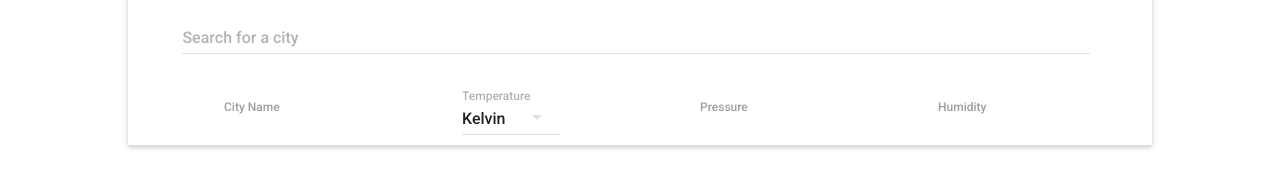
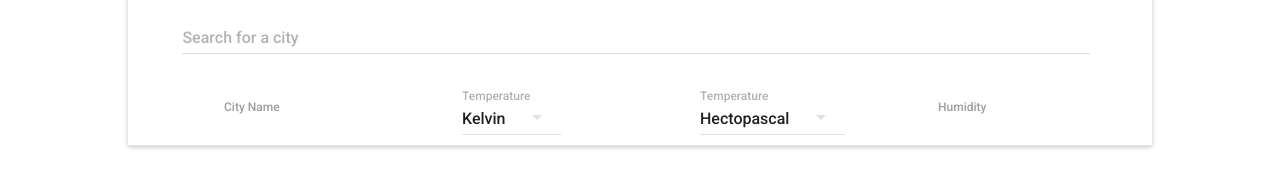
Before and after one commit to mayk93/OpenWeatherApp, a React (Create React App) app in the folder frontend/: page / in a window 1280 px wide. Shown: the part 314-502 px from the top of the page. Built offline with nearby package versions, Linux system fonts and the light colour scheme.

Commit message:
Changes:
1. Added Unit Select to Pressure and symbol to humidity

```diff
--- a/frontend/src/components/UnitSelect.js
+++ b/frontend/src/components/UnitSelect.js
@@ -17,7 +17,7 @@ export default (props) => {
         <SelectField
                   floatingLabelText="Temperature"
                   value={props.temperature_unit}
-                  onChange={props.handle_change}
+                  onChange={(event, index, value) => {props.handle_change(event, index, value, props.unit_type)}}
                   style={unit_select_style}
         >
             {
--- a/frontend/src/containers/WeatherList.js
+++ b/frontend/src/containers/WeatherList.js
@@ -46,17 +46,21 @@ class WeatherList extends Component {
                 {name: 'Celsius', symbol: '°C', value: 'celsius'},
                 {name: 'Fahrenheit', symbol: '°F', value: 'fahrenheit'}
             ],
+            pressure: [
+                {name: 'Hectopascal', symbol: 'hPA', value: 'default'},
+                {name: 'Pascal', symbol: 'PA', value: 'pascal'}
+            ]
         }
 
         this.conversions = {
             default: (entry) => {return entry},
             celsius: (entry) => {return entry - 273},
-            fahrenheit: (entry) => {return _.round(entry * 9/5 - 459.67)}
+            fahrenheit: (entry) => {return _.round(entry * 9/5 - 459.67)},
+            pascal: (entry) => {return _.round(entry * 100)}
         }
     }
 
     temperature_conversion = (temperature) => {
-        console.log('this.props.temperature_unit in temperature_conversion: ', this.props.temperature_unit)
         return convert(temperature, this.conversions[this.state.temperature_unit])
     }
 
@@ -94,6 +98,7 @@ class WeatherList extends Component {
                 >
                 </WeatherChart>
                 <WeatherChart data={this.humidity_conversion(city.humidity)}
+                              symbol="%"
                               name="Humidity"
                               color="blue"
                 >
@@ -102,10 +107,10 @@ class WeatherList extends Component {
         );
     };
 
-    handle_unit_selection = (event, index, value) => {
-        this.setState({
-            temperature_unit: value
-        })
+    handle_unit_selection = (event, index, value, unit_type) => {
+        let new_state = {}
+        new_state[`${unit_type}_unit`] = value
+        this.setState(new_state)
     }
 
     render () {
@@ -118,10 +123,15 @@ class WeatherList extends Component {
                             <UnitSelect handle_change={this.handle_unit_selection}
                                         temperature_unit={this.state.temperature_unit}
                                         units={this.units.temperature}
+                                        unit_type="temperature"
                             />
                         </TableHeaderColumn>
                         <TableHeaderColumn>
-                            Pressure
+                            <UnitSelect handle_change={this.handle_unit_selection}
+                                        temperature_unit={this.state.pressure_unit}
+                                        units={this.units.pressure}
+                                        unit_type="pressure"
+                            />
                         </TableHeaderColumn>
                         <TableHeaderColumn>
                             Humidity
```
